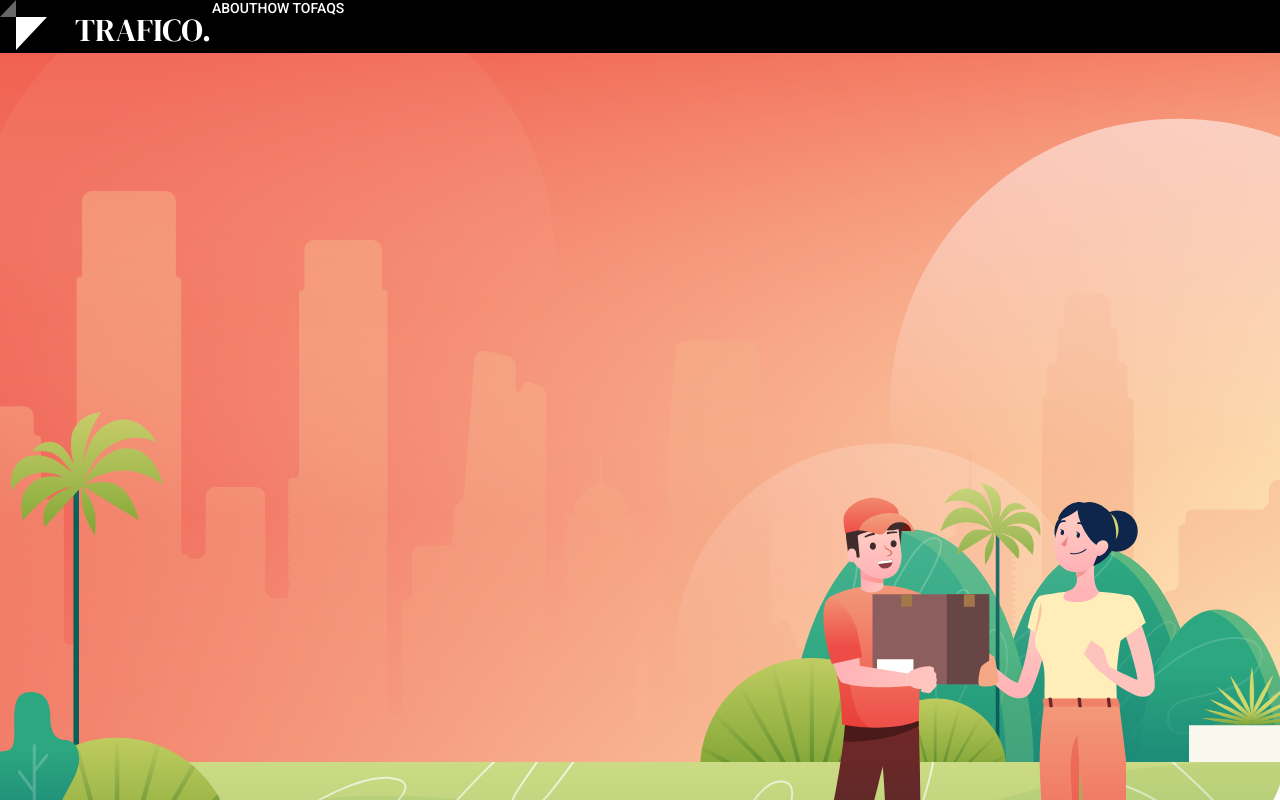
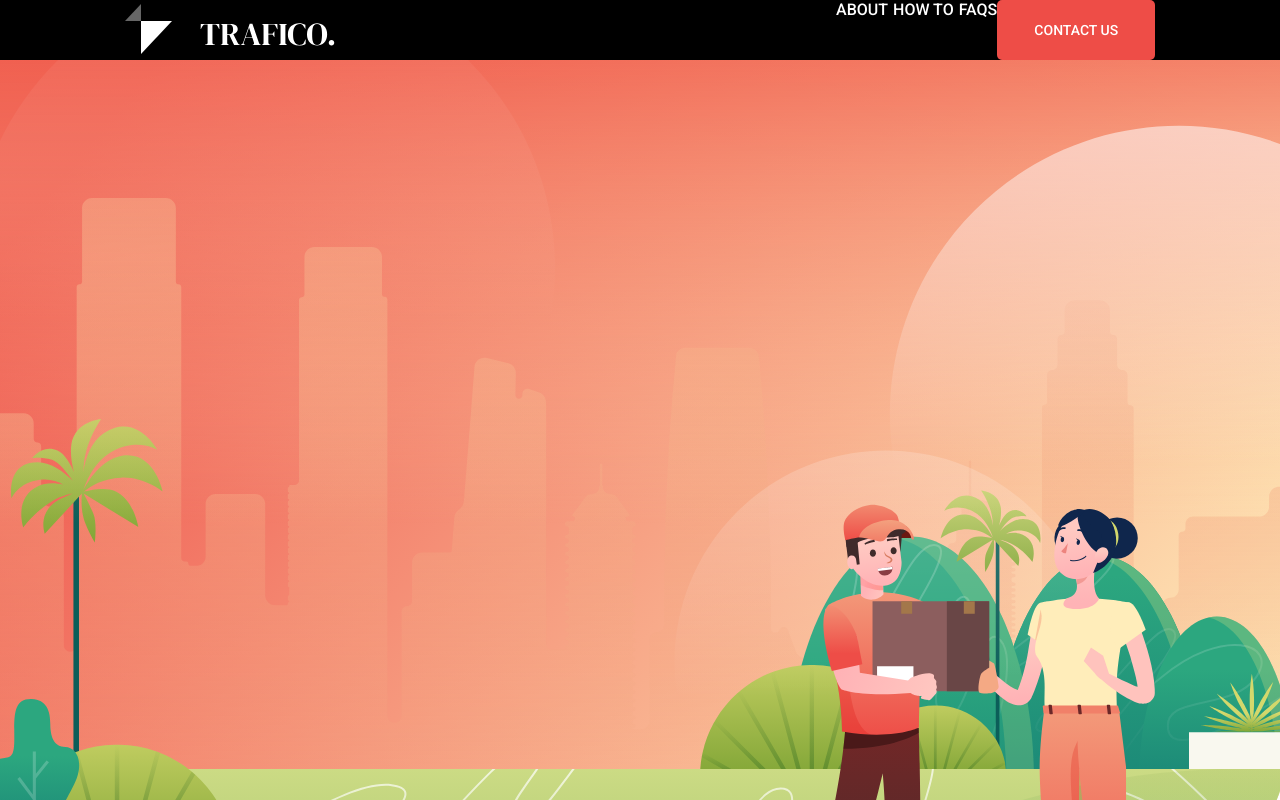
Before and after one commit to leoorlandin/traffic-landing-page, a React (Create React App) app: page / in a window 1280 px wide. Shown: the top 800 px of the page. Built offline with nearby package versions, Linux system fonts and the light colour scheme.

Commit message:
add button to header//adjustment in component PrimaryButton styles

```diff
--- a/src/components/Header/index.js
+++ b/src/components/Header/index.js
@@ -1,8 +1,10 @@
 import React from 'react';
 
-import * as S from './styles'
+import * as S from './styles';
 
-import TraficoLogo from '../../assets/TraficoLogo.svg'
+import TraficoLogo from '../../assets/TraficoLogo.svg';
+
+import PrimaryButton from '../PrimaryButton';
 
 const Header = () => {
   return (
@@ -13,6 +15,7 @@ const Header = () => {
         <a href="/">about</a>
         <a href="/">how to</a>
         <a href="/">faqs</a>
+        <PrimaryButton width={158} height={60} textContent="contact us"/>
       </S.HeaderLinks>
 
     </S.StyledUl>
--- a/src/components/Header/styles.js
+++ b/src/components/Header/styles.js
@@ -2,20 +2,25 @@ import styled from 'styled-components';
 
 export const StyledUl = styled.ul`
 
+  min-width: 100%;
   background: black;
   display: flex;
-
+  align-items: center;
+  justify-content: space-around;
 
 `;
 
 export const HeaderLinks = styled.div`
     display: flex;
-    justify-content: right;
+    justify-content: space-around;
+    margin-left: 245px;
 
   & a{
     color: #fff;
     text-transform: uppercase;
+    font-size: 16px;
     font-weight: 500;
     text-decoration: none;
+    margin-left: 5px;
   }
 `;
--- a/src/components/PrimaryButton/styles.js
+++ b/src/components/PrimaryButton/styles.js
@@ -2,10 +2,11 @@ import styled from 'styled-components';
 
 export const PrimaryButton = styled.button`
   color: #FFF;
-  background: #EE4d47;
+  background: #EE4D47;
   width: ${({ width }) => `${width}px`};
   height: ${({ height }) => `${height}px`};
   border-radius: 5px;
   border: none;
   font-weight: 500;
+  text-transform: uppercase;
 `;
```
